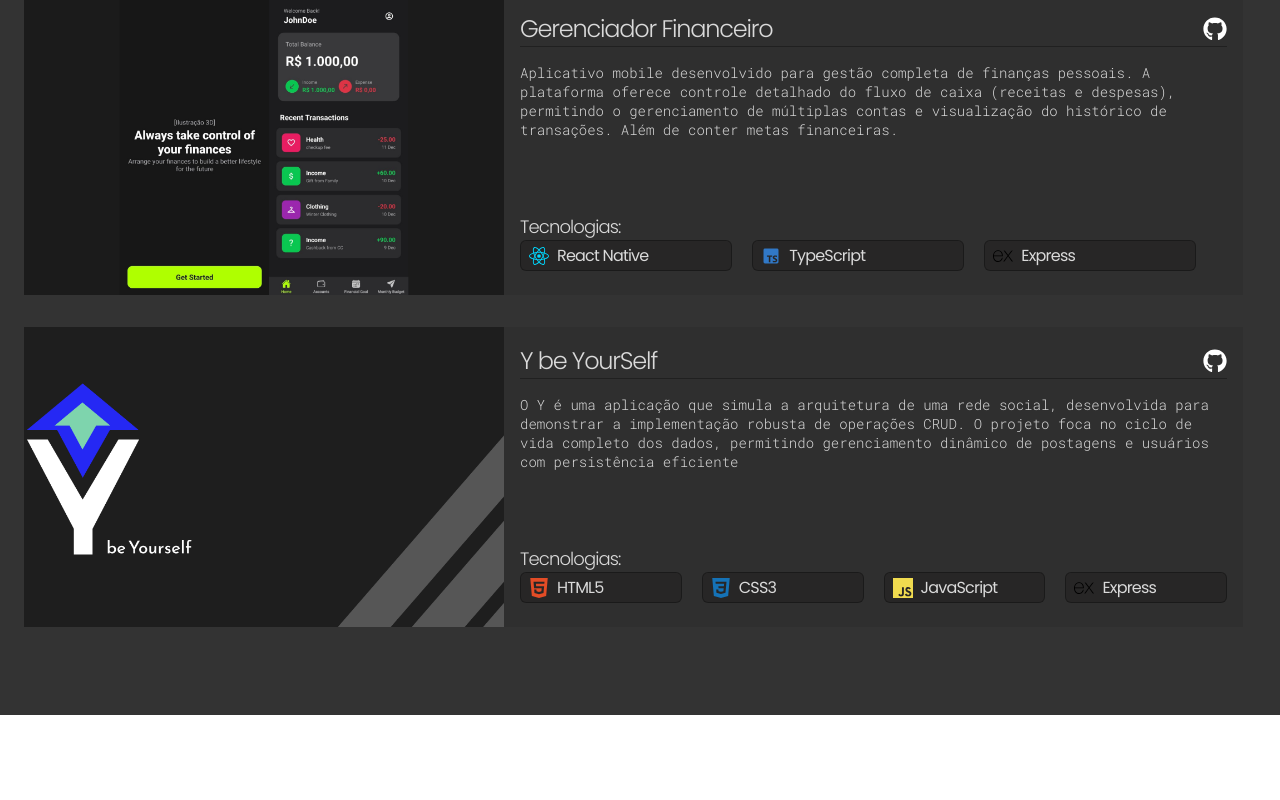
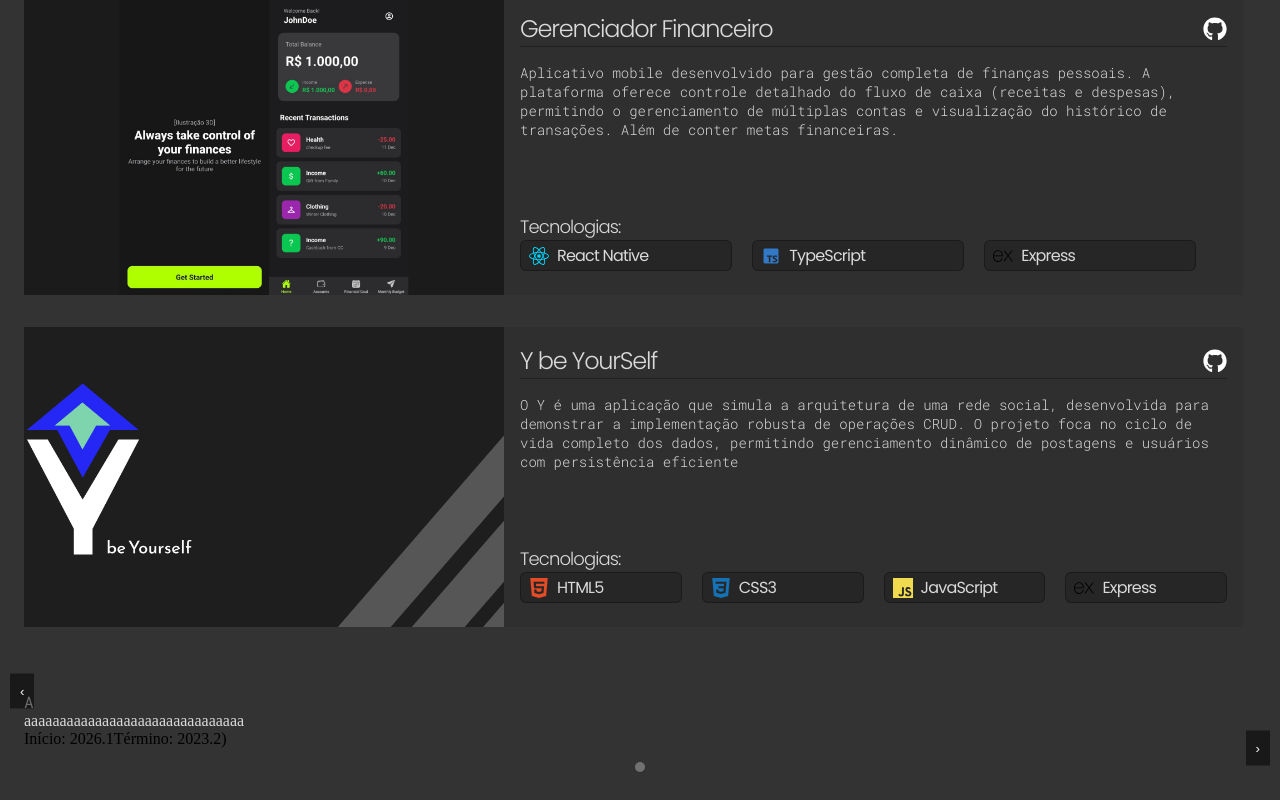
Before and after one commit to CauaGNP/portifolioofc, a React (Vite) app: page / in a window 1280 px wide. Shown: the part 1640-2440 px from the top of the page. Before the commit the page ends 2355 px from the top, so only its background shows below. Built offline with nearby package versions, Linux system fonts and the light colour scheme.

Commit message:
feat: Finsh carousel and inicialize Experience components

```diff
--- a/src/App.tsx
+++ b/src/App.tsx
@@ -8,6 +8,8 @@ import darcyProject from "./assets/darcyProject.png";
 import mobileProject from "./assets/mobileProject.png";
 import Person from "./assets/person.png";
 import yProject from "./assets/yproject.png";
+import { Carousel } from "./components/Carousel";
+import { Experiences } from "./components/Experiences";
 import { Header } from "./components/Header";
 import { Projects } from "./components/Projects";
 import { Stacks } from "./components/Stacks";
@@ -49,17 +51,17 @@ function App() {
             <div className="stakcsContain">
               <h1>Front-End</h1>
               <div className="divStack">
-                <Stacks technologyName="TypeScript"> <SiTypescript color="#3178C6"/> </Stacks>
-                <Stacks technologyName="React"> <FaReact color="#00d8ff"/> </Stacks>
+                <Stacks technologyName="TypeScript"> <SiTypescript color="#3178C6" /> </Stacks>
+                <Stacks technologyName="React"> <FaReact color="#00d8ff" /> </Stacks>
                 <Stacks technologyName="NextJs"> <SiNextdotjs /> </Stacks>
-                <Stacks technologyName="Tailwind"> <RiTailwindCssFill color="#00d8ff"/> </Stacks>
+                <Stacks technologyName="Tailwind"> <RiTailwindCssFill color="#00d8ff" /> </Stacks>
               </div>
             </div>
             <div className="stakcsContain">
               <h1>Back-End</h1>
               <div className="divStack">
-                <Stacks technologyName="Java"> <FaJava color="#5382A1"/> </Stacks>
-                <Stacks technologyName="SpringBoot"> <BiLogoSpringBoot color="#6DB33F"/> </Stacks>
+                <Stacks technologyName="Java"> <FaJava color="#5382A1" /> </Stacks>
+                <Stacks technologyName="SpringBoot"> <BiLogoSpringBoot color="#6DB33F" /> </Stacks>
                 <Stacks technologyName="Express"> <SiExpress /> </Stacks>
               </div>
             </div>
@@ -67,7 +69,7 @@ function App() {
               <h1>Ferramentas</h1>
               <div className="divStack">
                 <Stacks technologyName="GitHub"> <FaGithub /> </Stacks>
-                <Stacks technologyName="Git"> <BsGit color="#E2432A"/> </Stacks>
+                <Stacks technologyName="Git"> <BsGit color="#E2432A" /> </Stacks>
               </div>
             </div>
           </section>
@@ -115,7 +117,9 @@ function App() {
           </section>
         </section>
         <section className="experiencesSection">
-
+          <Carousel>
+            <Experiences title="A" description="aaaaaaaaaaaaaaaaaaaaaaaaaaaaaaa" startExperience="Início: 2026.1" finshExperience="Término: 2023.2)" />
+          </Carousel>
         </section>
       </main>
     </div>
--- a/src/components/Carousel/index.tsx
+++ b/src/components/Carousel/index.tsx
@@ -1,20 +1,48 @@
-// import React, { useState, type ReactNode } from "react";
+import React, { useState, type ReactNode } from "react";
+import "./styles.css";
 
-// export function Carousel(children: ReactNode) {
-//     const [currentIndex, setCurrentIndex] = useState<number>(0)
+interface CarouselProps {
+    children: ReactNode;
+}
 
-//     function nexSlide() {
-//         setCurrentIndex((prevIndex) =>
-//             prevIndex === React.Children.count(children) - 1 ? 0 : prevIndex + 1
-//         );
-//     };
+export function Carousel({ children }: CarouselProps) {
+    const [currentIndex, setCurrentIndex] = useState<number>(0)
 
-//     function prevSlide() {
-//         setCurrentIndex((prevIndex) =>
-//             prevIndex === 0 ? React.Children.count(children) - 1 : prevIndex - 1
-//         );
-//     };
+    const nextSlide = () => {
+        setCurrentIndex((prevIndex) =>
+            prevIndex === React.Children.count(children) - 1 ? 0 : prevIndex + 1
+        );
+    };
 
-//     return <section>
-//     </section>
-// }
+    const prevSlide = () => {
+        setCurrentIndex((prevIndex) =>
+            prevIndex === 0 ? React.Children.count(children) - 1 : prevIndex - 1
+        );
+    };
+
+    return <section>
+        <button className="nav-btn prev" onClick={prevSlide}>‹</button>
+
+        <div className="carousel-wrapper">
+            <div
+                className="carousel-content"
+                style={{ transform: `translateX(-${currentIndex * 100}%)` }}
+            >
+                {React.Children.map(children, (child) => (
+                    <div className="carousel-item">{child}</div>
+                ))}
+            </div>
+        </div>
+
+        <button className="nav-btn next" onClick={nextSlide}>›</button>
+
+        <div className="dots">
+            {React.Children.map(children, (_, index) => (
+                <span
+                    className={`dot ${currentIndex === index ? 'active' : ''}`}
+                />
+            ))}
+        </div>
+
+    </section>
+}
--- a/src/components/Carousel/styles.css
+++ b/src/components/Carousel/styles.css
@@ -0,0 +1,52 @@
+.carousel-container {
+  position: relative;
+  width: 100%;
+  max-width: 600px;
+  margin: auto;
+}
+
+.carousel-wrapper {
+  overflow: hidden;
+  width: 100%;
+}
+
+.carousel-content {
+  display: flex;
+  transition: transform 0.5s ease-in-out;
+}
+
+.carousel-item {
+  min-width: 100%;
+  box-sizing: border-box;
+}
+
+.nav-btn {
+  position: absolute;
+  transform: translateY(-50%);
+  z-index: 10;
+  background: rgba(0,0,0,0.5);
+  color: white;
+  border: none;
+  cursor: pointer;
+  padding: 10px;
+}
+
+.prev { left: 10px; }
+.next { right: 10px; }
+
+.dots {
+  text-align: center;
+  margin-top: 10px;
+}
+
+.dot {
+  height: 10px;
+  width: 10px;
+  background-color: #bbb;
+  border-radius: 50%;
+  display: inline-block;
+  margin: 0 5px;
+  cursor: pointer;
+}
+
+.dot.active { background-color: #717171; }
--- /dev/null
+++ b/src/components/Experiences/index.tsx
@@ -0,0 +1,17 @@
+interface ExperiencesProps {
+    title: string,
+    description: string,
+    startExperience: string,
+    finshExperience: string | null
+}
+
+export function Experiences({ title, description, startExperience, finshExperience }: ExperiencesProps) {
+    return <section>
+        <h1>{title}</h1>
+        <p>{description}</p>
+        <div>
+            <span>{startExperience}</span>
+            <span>{finshExperience}</span>
+        </div>
+    </section>
+}
--- a/src/components/Header/index.tsx
+++ b/src/components/Header/index.tsx
@@ -1,6 +1,6 @@
 import { useEffect, useState } from "react";
 import CodeImage from "../../assets/code.png";
-import "./style.css";
+import "./styles.css";
 
 export function Header() {
   const title = "Bem vindo!!";
```
Also changed, not shown: src/components/Experiences/styles.css (added), src/components/Header/styles.css (renamed from src/components/Header/style.css).
